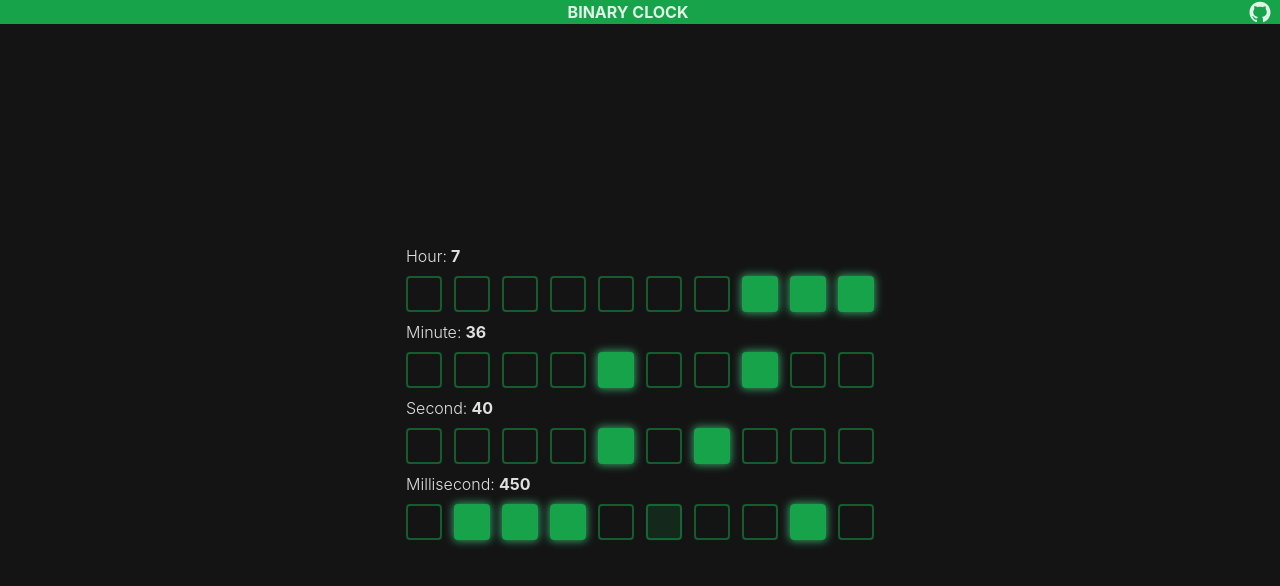
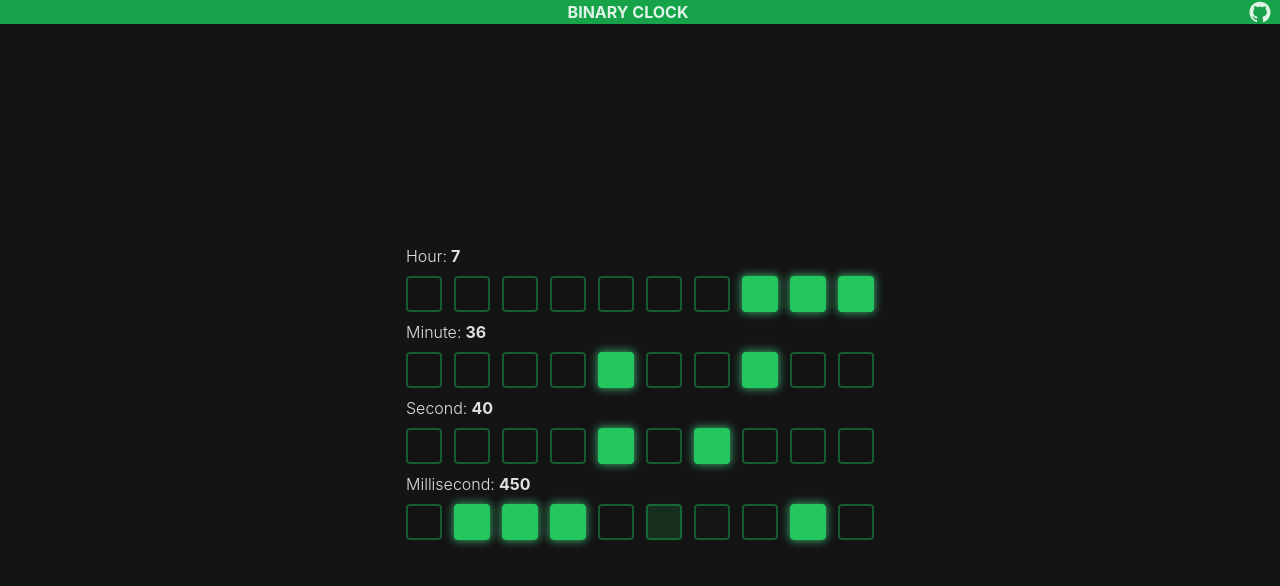
Before and after one commit to beSaif/binary-clock, a React (Vite) app: page / in a window 1280 px wide. Shown: the top 586 px of the page. Built offline with nearby package versions, Linux system fonts and the light colour scheme.

Commit message:
Brighter Bits

```diff
--- a/src/components/Bit.jsx
+++ b/src/components/Bit.jsx
@@ -20,7 +20,7 @@ const Bit = ({ isOn }) => {
 
       transition`,
         isOn
-          ? "bg-green-600 shadow-[0px_0px_8px_1px_#38a169] border-none"
+          ? "bg-green-500 shadow-[0px_0px_8px_1px_#38a169] border-none"
           : "bg-transparent"
       )}
     ></div>
```
